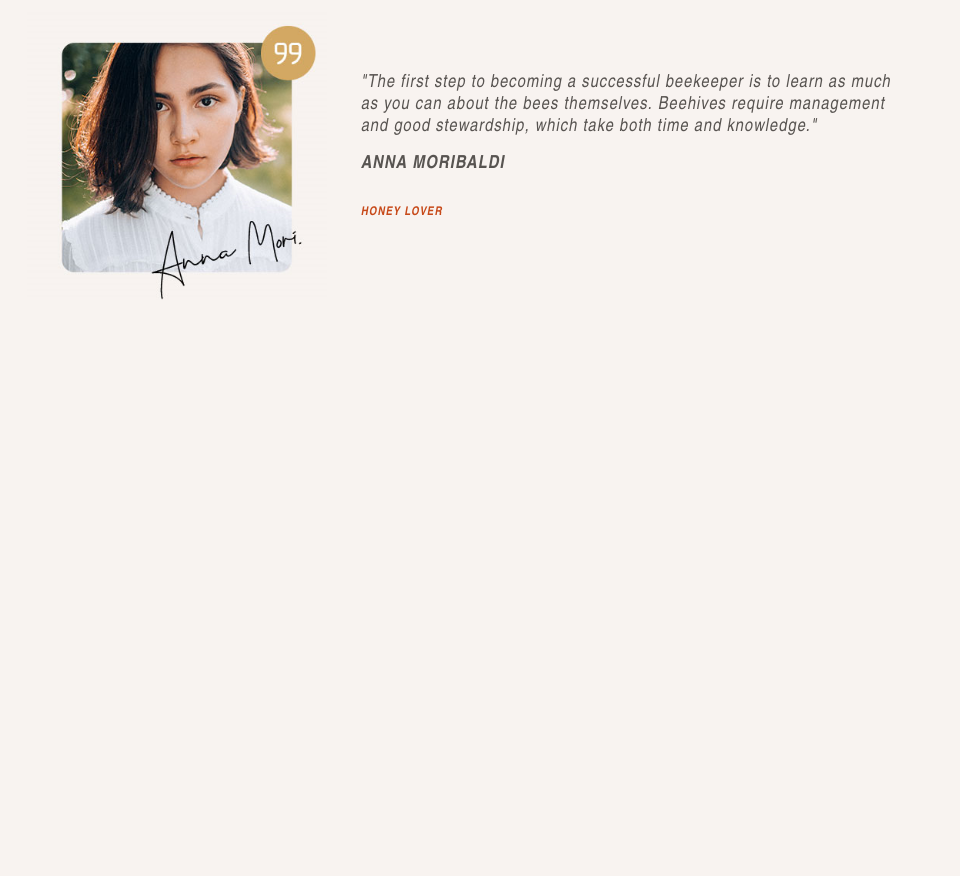
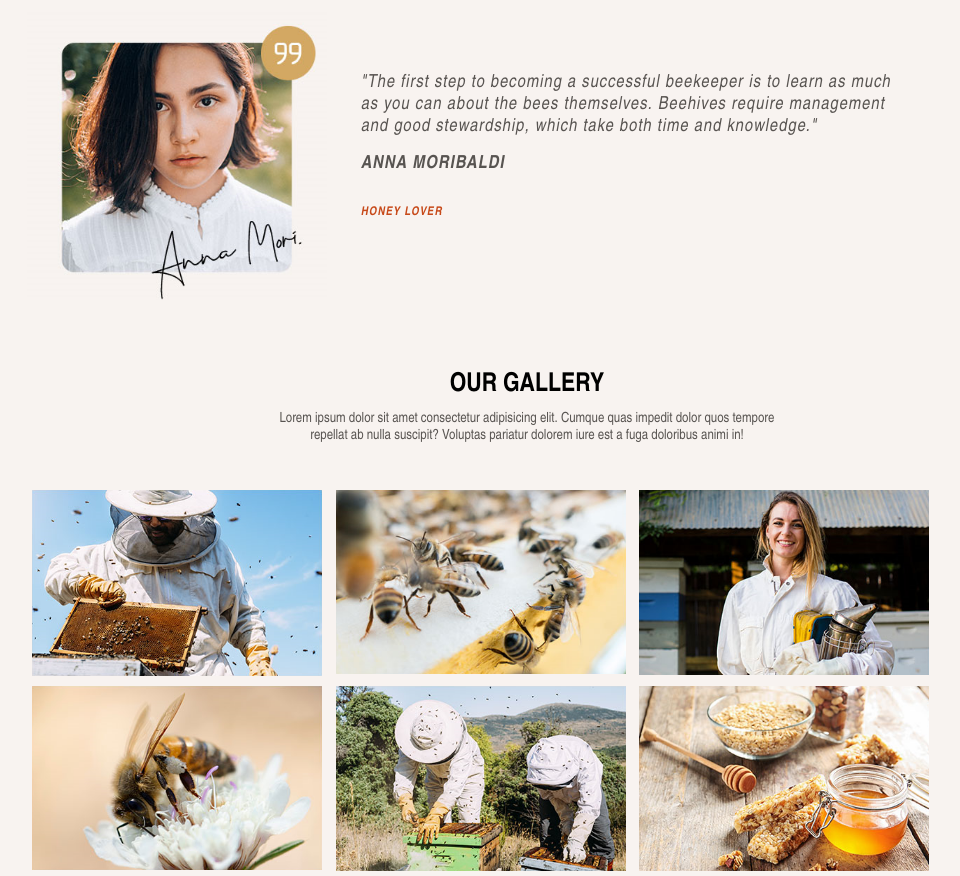
Before and after one commit to ArturasKi/7-honeybee, a website: page index.html in a window 1280 px wide. Shown: the part 2075-2951 px from the top of the page, without its empty margins (113-1073 px from the left). Before the commit the page ends 2375 px from the top, so only its background shows below. Drawn offline with Linux system fonts and the light colour scheme.

Commit message:
Gallery images

```diff
--- a/css/main.css
+++ b/css/main.css
@@ -198,3 +198,13 @@
     color: #585451;
     letter-spacing: 1px;
 }
+
+.gallery {
+    margin-top: 40px;
+}
+
+.img-gallery {
+    width: 30%;
+    padding: 5px;
+    display: inline-block;
+}
--- a/index.html
+++ b/index.html
@@ -82,6 +82,18 @@
                 <p class="date">HONEY LOVER</p>
             </div>
         </div>
+        <div class="products">
+            <h2 class="h-4">OUR GALLERY</h2>
+            <p class="text-3">Lorem ipsum dolor sit amet consectetur adipisicing elit. Cumque quas impedit dolor quos tempore repellat ab nulla suscipit? Voluptas pariatur dolorem iure est a fuga  doloribus animi in!</p>
+            <div class="gallery">
+                <img class="img-gallery" src="./img/pic-1.png">
+                <img class="img-gallery" src="./img/pic-2.png">
+                <img class="img-gallery" src="./img/pic-3.png">
+                <img class="img-gallery" src="./img/pic-4.png">
+                <img class="img-gallery" src="./img/pic-5.png">
+                <img class="img-gallery" src="./img/pic-6.png">
+            </div>
+        </div>
     </main>
     <footer>
 
```
Also changed, not shown: img/pic-1.png (added), img/pic-2.png (added), img/pic-3.png (added), img/pic-4.png (added), img/pic-5.png (added), img/pic-6.png (added).
